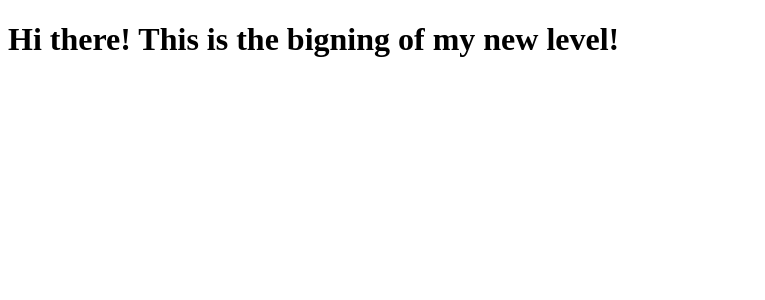
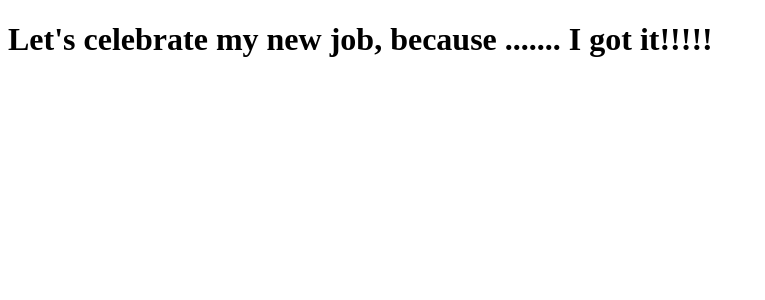
Before and after one commit to Bru-marques/tabnews-study-case, a Next.js app: page / in a window 1280 px wide. Shown: the top 300 px of the page, without its empty margins (0-765 px from the left). Built offline with nearby package versions, Linux system fonts and the light colour scheme.

Commit message:
Updating the sentece

```diff
--- a/pages/index.js
+++ b/pages/index.js
@@ -1,5 +1,5 @@
 function Home(){
-    return(<h1>Hi there! This is the bigning of my new level!</h1>)
+    return(<h1>Let's celebrate my new job, because ....... I got it!!!!!</h1>)
 }
 
 export default Home;
```
